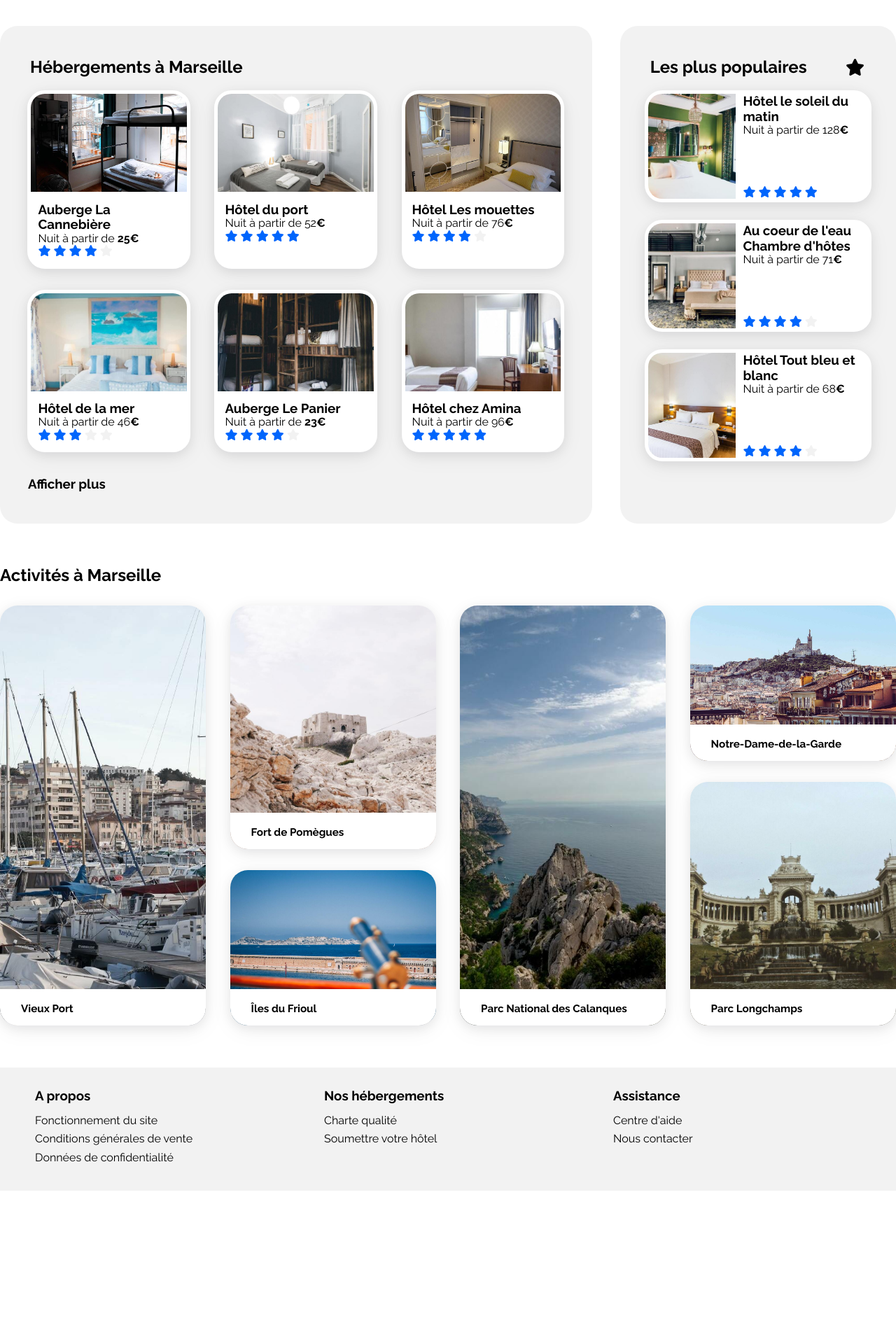
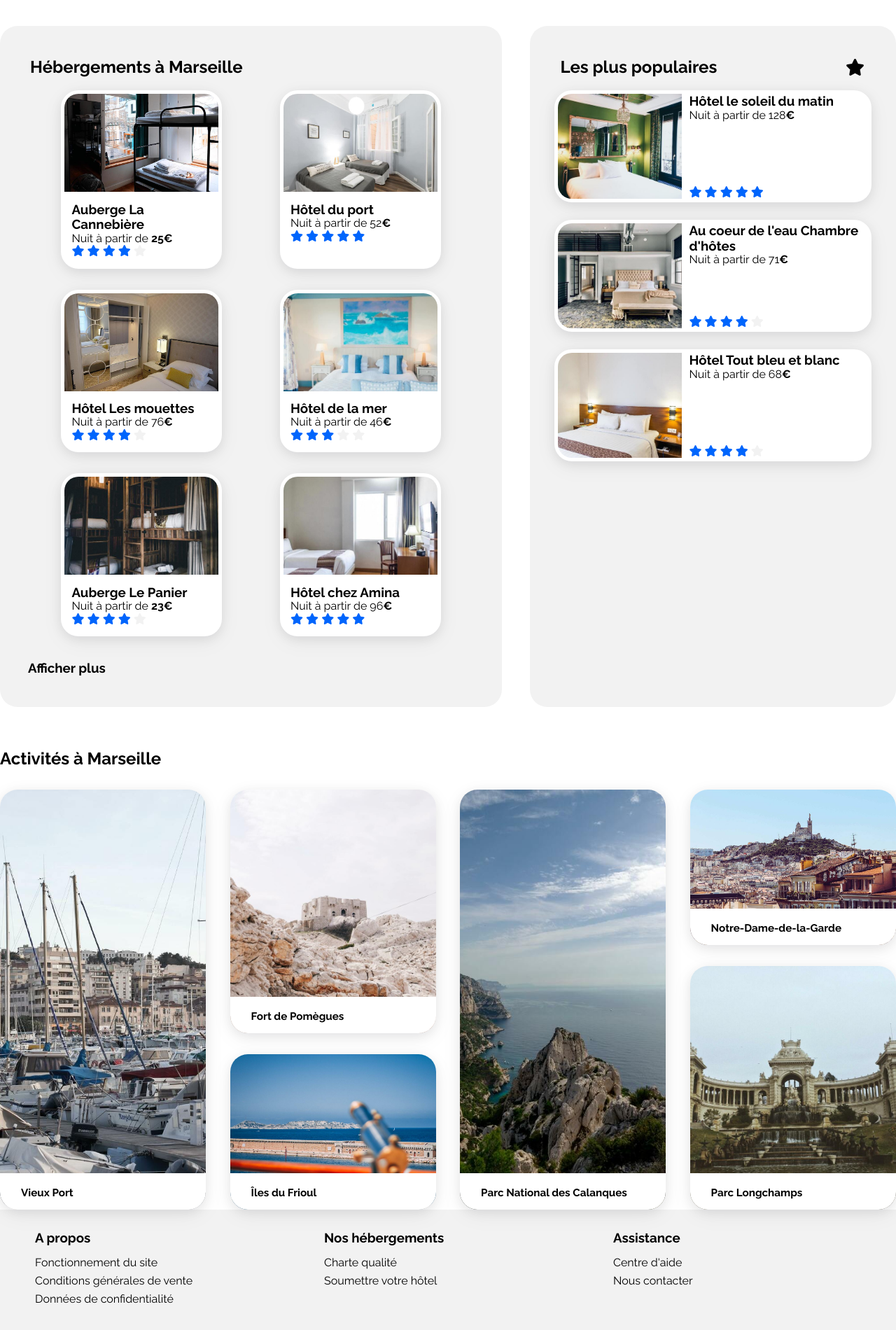
Before and after one commit to Svenhildr/p2booki, a website: page index.html in a window 1280 px wide. Shown: the part 408-2308 px from the top of the page at 70% size. Before the commit the page ends 2109 px from the top, so only its background shows below. Drawn offline with Linux system fonts and the light colour scheme.

Commit message:
header footer v2

```diff
--- a/css/style.css
+++ b/css/style.css
@@ -21,11 +21,6 @@ main {
   box-sizing: border-box;
 }
 
-/* main {
-  max-width: 1440px;
-  margin: auto;
-} */
-
 a {
   text-decoration: none;
   color: inherit;
@@ -38,6 +33,8 @@ header {
   align-items: center;
   justify-content: space-between;
   padding: 20px 0px;
+  max-width: 1400px;
+  margin: auto;
 }
 
 header #logo {
@@ -210,7 +207,7 @@ h1 {
 }
 
 .marseille {
-  width: 105%;
+  width: 65%;
 }
 
 .marseille .containerCard {
@@ -403,6 +400,8 @@ h1 {
 footer {
   margin-top: 60px;
   background-color: #f2f2f2;
+  max-width: 1400px;
+  margin: auto;
 }
 
 .listes {
```
